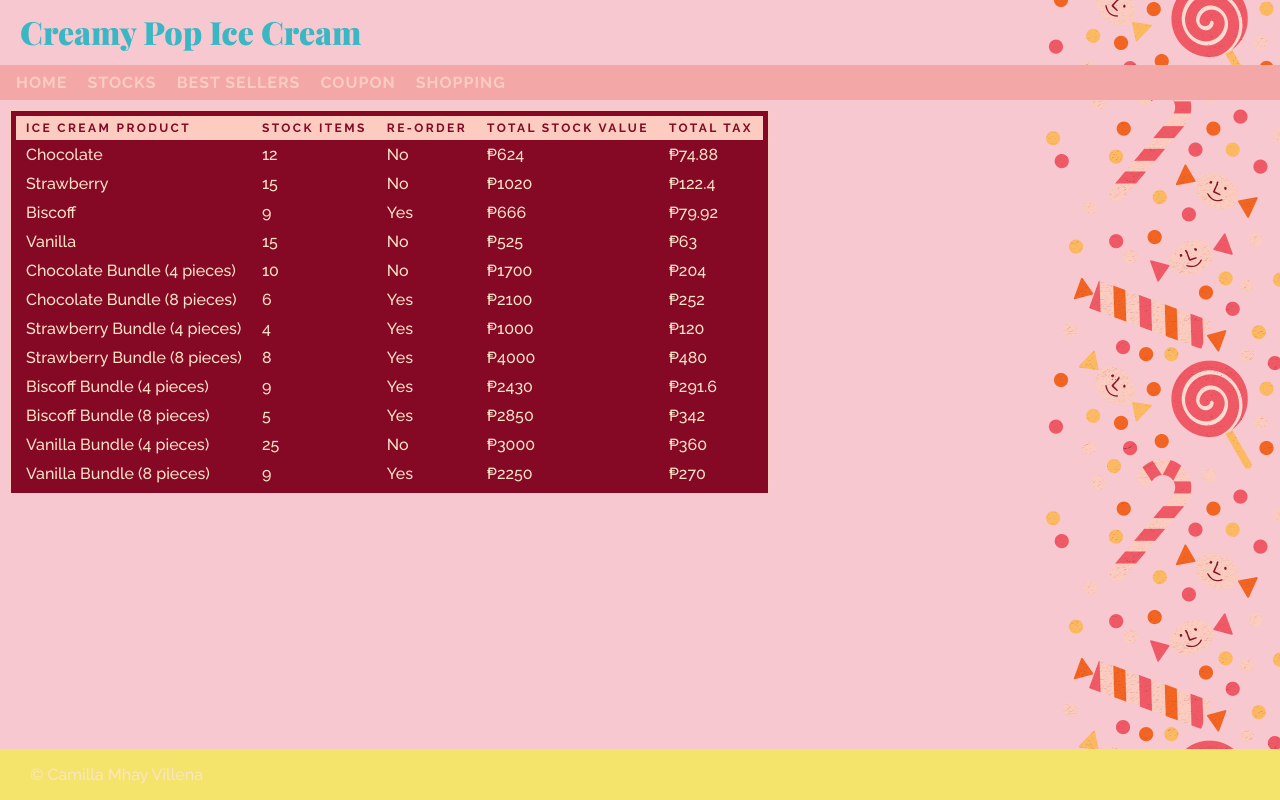
After one commit to camillavillena-tech/dweb-BASICPHP1-Villena, a PHP site: page /stocks.php in a window 1280 px wide. The commit adds this page. Run offline with PHP 8.4, Linux system fonts and the light colour scheme.

Commit message:
designing and changing the webpages

```diff
--- a/css/styles.css
+++ b/css/styles.css
@@ -6,8 +6,8 @@ html, body {
 
 body {
   font-family: "Raleway", sans-serif;
-  background-color: #850825;
-  color: #fbccbf;
+  background-color: #F7C8D0;
+  color: #FBE3C8;
   margin: 0px;
   background-image: url("../img/candy.png");
   background-size: 245px 380px;
@@ -19,7 +19,7 @@ h1 {
   font-family: "Playfair Display", serif;
   padding: 10px 20px 12px 20px;
   margin: 0px;
-  color: #fcba63;
+  color: #3AB7C4;
 }
 
 h2 {
@@ -68,7 +68,7 @@ a {
 
 nav {
   padding: 0.5em;
-  background-color: #730720;
+  background-color: #F3A7A7;
 }
 
 nav a {
@@ -81,7 +81,7 @@ nav a:hover {
 
 .button {
   background-color: #fbccbf;
-  color: #850825;
+  color: #F4C14F;
   border-color: #fbccbf;
   border-radius: 300px;
   -webkit-transition: .3s background-color linear;
@@ -100,13 +100,13 @@ nav a:hover {
 }
 
 .button:hover {
-  background-color: #fcba63;
+  background-color:#F4A3B4;
   border-radius: 300px;
   -webkit-transition: .1s background-color linear;
   -moz-transition: .1s background-color linear;
   -o-transition: .1s background-color linear;
   transition: .1s background-color linear;
-  color: #850825;
+  color: #FBECC5;
 }
 
 .offer {
@@ -114,7 +114,7 @@ nav a:hover {
 }
 
 footer {
-  background-color: #730720;
+  background-color: #F4E46B;
   padding: 10px;
   width: 100%;
   position: fixed;
--- a/includes/header.php
+++ b/includes/header.php
@@ -1,8 +1,17 @@
 <!DOCTYPE html>
 <html>
     <head>
-    <title>The Candy Store</title>
+    <title>Ice Cream Store</title>
     <meta charset="UTF-8" />
     <link rel="stylesheet" href="css/styles.css">
+
 </head>
 <body>
+     <h1>Creamy Pop Ice Cream</h1>
+         <nav>
+        <a href="index.php">Home</a>
+        <a href="stocks.php">Stocks</a>
+        <a href="bestsellers.php">Best Sellers</a>
+        <a href="coupon.php">Coupon</a>
+        <a href="shopping.php">Shopping</a>
+    </nav>
--- /dev/null
+++ b/stocks.php
@@ -0,0 +1,72 @@
+<?php
+declare(strict_types=1);
+
+$IceCreamStock = [
+    //Only each piece
+    "Chocolate" => ["price" => 52, "stock" => 12],
+    "Strawberry" => ["price" => 68, "stock" => 15],
+    "Biscoff" => ["price" => 74, "stock" => 9],
+    "Vanilla" => ["price" => 35, "stock" => 15],
+
+    //Bundles
+    "Chocolate Bundle (4 pieces)" => ["price" => 170, "stock" => 10],
+    "Chocolate Bundle (8 pieces)" => ["price" => 350, "stock" => 6],
+    "Strawberry Bundle (4 pieces)" => ["price" => 250, "stock" => 4],
+    "Strawberry Bundle (8 pieces)" => ["price" => 500, "stock" => 8],
+    "Biscoff Bundle (4 pieces)" => ["price" => 270, "stock" => 9],
+    "Biscoff Bundle (8 pieces)" => ["price" => 570, "stock" => 5],
+    "Vanilla Bundle (4 pieces)" => ["price" => 120, "stock" => 25],
+    "Vanilla Bundle (8 pieces)" => ["price" => 250, "stock" => 9],
+];
+
+$tax_rate = 12;
+
+// Reorder
+function get_reorder_message($stock): String {
+    return ($stock< 10) ? "Yes" : "No";
+}
+//total Stock
+function get_total_value(float $price, int $quantity): float {
+    return $price * $quantity;
+}
+
+//  Calculates tax
+function get_tax_due(float $price, int $quantity, int $taxPercent = 0): float {
+    $total = $price * $quantity;
+    return $total * ($taxPercent / 100);
+}
+?>
+
+<?php include 'includes/header.php'; ?>
+
+
+ <table>
+    <tr>
+        <th>Ice Cream Product</th>
+        <th>Stock Items</th>
+        <th>Re-order</th>
+        <th>Total Stock Value</th>
+        <th>Total Tax</th>
+    </tr>
+
+    <?php foreach ($IceCreamStock as $product => $data){
+        $price = $data["price"];
+        $stock = $data["stock"];
+
+        $stockavail = get_reorder_message($stock);
+        $value = get_total_value($price, $stock);
+        $tax = get_tax_due($price, $stock, $tax_rate);
+    ?>
+
+    <tr>
+        <td><?= $product ?></td>
+        <td><?= $stock ?></td>
+        <td><?= $stockavail ?></td>
+        <td>₱<?= $value ?></td>
+        <td>₱<?= $tax ?></td>
+    </tr>
+<?php
+    }
+?>
+</table>
+<?php include 'includes/footer.php'; ?>
```
Also changed, not shown: Villena_expressions&operations.php (deleted, +0 -62 lines), Villena_shorthandforecho.php (deleted, +0 -18 lines), bestsellers.php (renamed from Villena_variables&arrays.php, +3 -12 lines), coupon.php (renamed from Villena_Juggling.php, +7 -15 lines), index.php (added, +9 -0 lines), shopping.php (added, +66 -0 lines).
